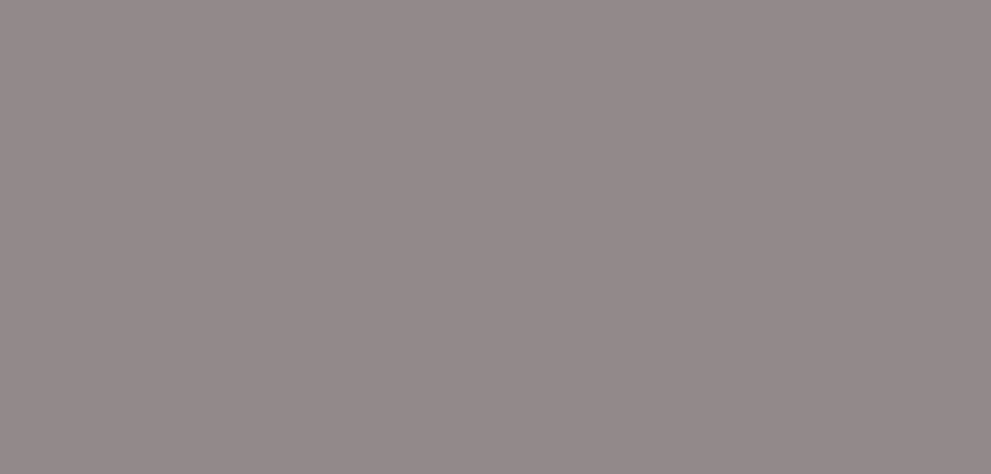
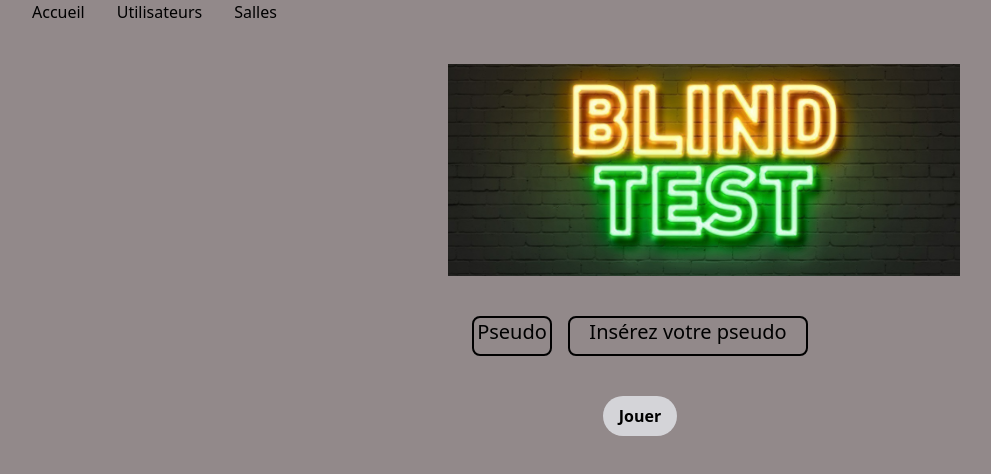
Before and after one commit to AllanDltr/Blindtest, a React (Vite) app: page /user in a window 1280 px wide. Before the commit this address had no page. Shown: the top 474 px of the page, without its empty margins (0-991 px from the left). Built offline with nearby package versions, Linux system fonts and the light colour scheme.

Commit message:
- User registration page

```diff
--- a/src/App.tsx
+++ b/src/App.tsx
@@ -2,6 +2,7 @@ import './App.css'
 import { Room } from '../src/components/room/room.tsx'
 import { Homepage } from './components/homepage/homepage.tsx'
 import { Routes, Route, BrowserRouter } from 'react-router-dom';
+import { User } from './components/user/user.tsx';
 
 export const App =  () => {
 
@@ -11,6 +12,7 @@ export const App =  () => {
         <Routes>
           <Route path="/" element={<Homepage/>} />
           <Route path="/room" element={<Room/>} />
+          <Route path="/user" element={<User/>} />
         </Routes>
       </BrowserRouter>
     </>
--- a/src/components/navbar.tsx
+++ b/src/components/navbar.tsx
@@ -7,6 +7,7 @@ export const Navbar = () => {
         <>
             <nav className="flex">
                 <Link to="/" className="pl-8">Accueil</Link>
+                <Link to="/user" className="pl-8">Utilisateurs</Link>
                 <Link to="/room" className="pl-8">Salles</Link>
             </nav>
             <img className="BlindTestLogoStock w-[40%] mx-[35%] my-10 relative" src="./src/assets/blindtest.png" onClick={() => navigate(`/`)}/>
--- /dev/null
+++ b/src/components/user/user.tsx
@@ -0,0 +1,20 @@
+import { Navbar } from "../navbar"
+
+export const User = () => {
+    return (
+        <>
+            <Navbar />
+            <div className="UserSection flex justify-center h-10 text-center ">
+                <div className="Artist w-20 text-xl border-2 border-black rounded-lg mx-2">Pseudo </div>
+                <div className="ArtistAnswer w-60 text-xl border-2 border-black rounded-lg mx-2"> Insérez votre pseudo</div>
+            </div>
+            <div className="PlayButton mt-10 flex justify-center">
+                <button className="bg-zinc-300 hover:bg-zinc-400 text-black font-bold py-2 px-4 rounded-full">
+                    Jouer
+                </button>
+            </div>
+        </>
+    );
+};
+
+// The idea here is to have a section where the player can write his pseudo and then click on the "Jouer" button to start the game.
```
